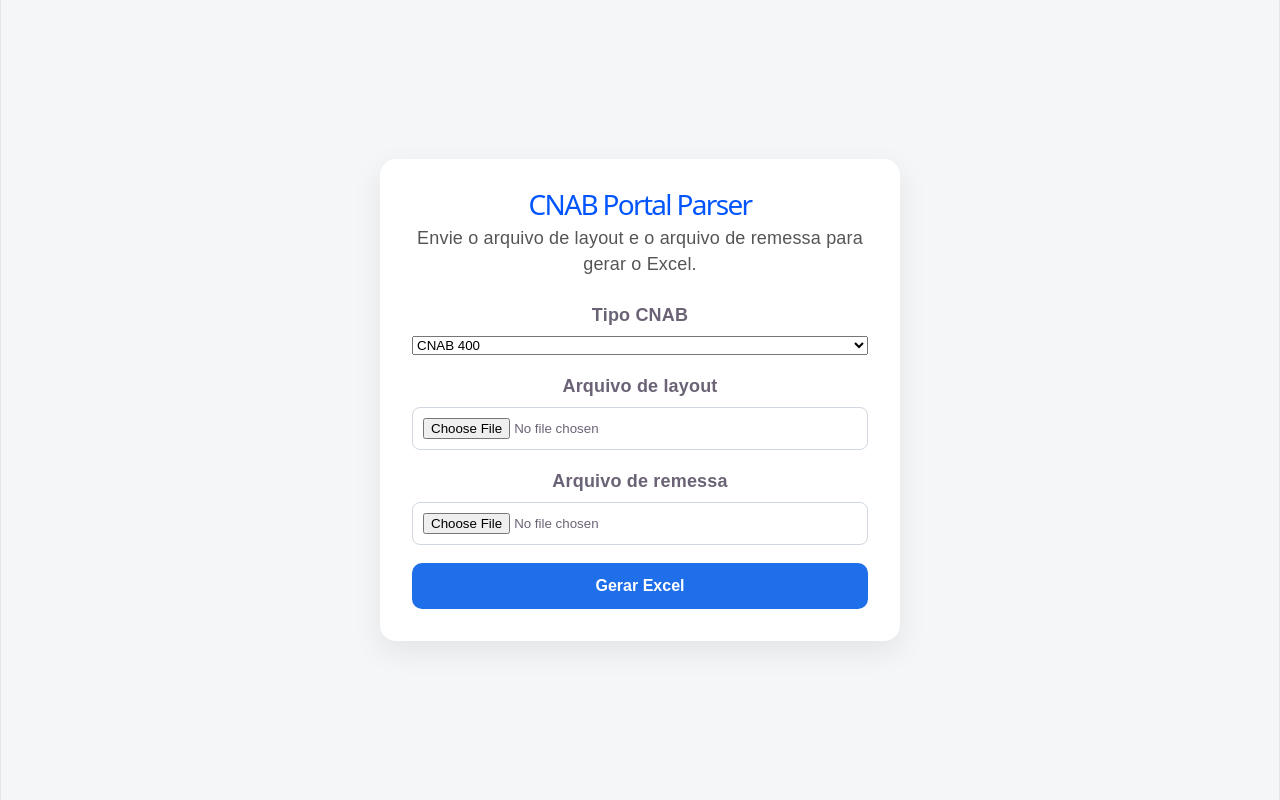
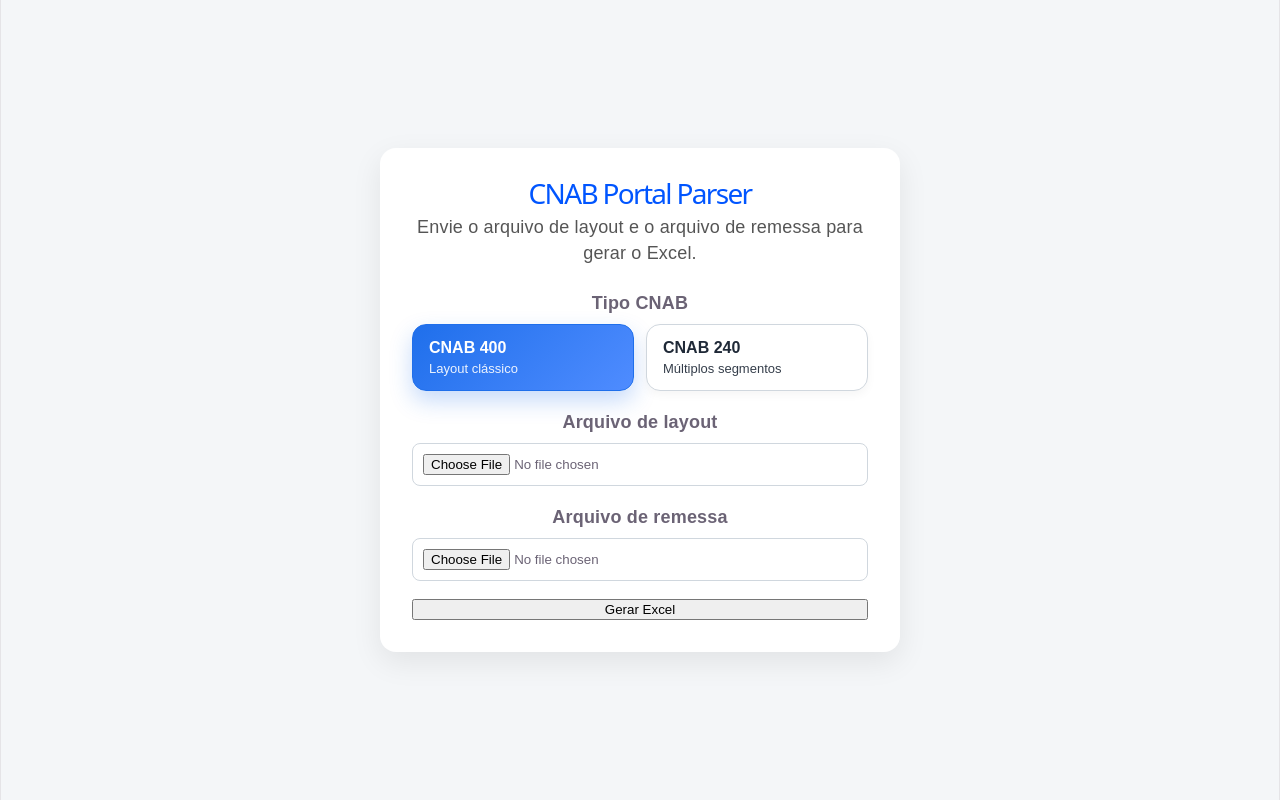
Before and after one commit to PedroRCampelo/portalCnab, a React (Vite) app in the folder frontend/: page / in a window 1280 px wide. Built offline with nearby package versions, Linux system fonts and the light colour scheme.

Commit message:
upd frontend

```diff
--- a/frontend/src/App.css
+++ b/frontend/src/App.css
@@ -60,7 +60,7 @@ input[type="file"] {
   background: #fff;
 }
 
-button {
+.submit-button {
   border: none;
   border-radius: 10px;
   padding: 14px 16px;
@@ -71,7 +71,7 @@ button {
   color: white;
 }
 
-button:disabled {
+.submit-button:disabled {
   opacity: 0.7;
   cursor: not-allowed;
 }
@@ -80,3 +80,53 @@ button:disabled {
   margin-top: 18px;
   font-weight: bold;
 }
+
+.cnab-toggle {
+  display: grid;
+  grid-template-columns: 1fr 1fr;
+  gap: 12px;
+}
+
+.cnab-option {
+  border: 1px solid #d0d7de;
+  border-radius: 14px;
+  padding: 14px 16px;
+  background: #ffffff;
+  color: #1f2937;
+  cursor: pointer;
+  transition: all 0.2s ease;
+  text-align: left;
+  box-shadow: 0 4px 10px rgba(0, 0, 0, 0.04);
+}
+
+.cnab-option:hover {
+  border-color: #1f6feb;
+  transform: translateY(-1px);
+  box-shadow: 0 8px 18px rgba(31, 111, 235, 0.12);
+}
+
+.cnab-option.active {
+  background: linear-gradient(135deg, #1f6feb, #4f8cff);
+  color: #ffffff;
+  border-color: #1f6feb;
+  box-shadow: 0 10px 22px rgba(31, 111, 235, 0.25);
+}
+
+.cnab-option-title {
+  display: block;
+  font-size: 16px;
+  font-weight: 700;
+  margin-bottom: 4px;
+}
+
+.cnab-option-subtitle {
+  display: block;
+  font-size: 13px;
+  opacity: 0.9;
+}
+
+@media (max-width: 520px) {
+  .cnab-toggle {
+    grid-template-columns: 1fr;
+  }
+}
--- a/frontend/src/App.jsx
+++ b/frontend/src/App.jsx
@@ -72,10 +72,26 @@ function App() {
           <form onSubmit={handleExport} className="form">
             <div className="field">
               <label>Tipo CNAB</label>
-              <select value={cnabType} onChange={(e) => setCnabType(e.target.value)}>
-                <option value="400">CNAB 400</option>
-                <option value="240">CNAB 240</option>
-              </select>
+
+              <div className="cnab-toggle" role="group" aria-label="Tipo CNAB">
+                <button
+                    type="button"
+                    className={`cnab-option ${cnabType === "400" ? "active" : ""}`}
+                    onClick={() => setCnabType("400")}
+                >
+                  <span className="cnab-option-title">CNAB 400</span>
+                  <span className="cnab-option-subtitle">Layout clássico</span>
+                </button>
+
+                <button
+                    type="button"
+                    className={`cnab-option ${cnabType === "240" ? "active" : ""}`}
+                    onClick={() => setCnabType("240")}
+                >
+                  <span className="cnab-option-title">CNAB 240</span>
+                  <span className="cnab-option-subtitle">Múltiplos segmentos</span>
+                </button>
+              </div>
             </div>
 
             <div className="field">
```
